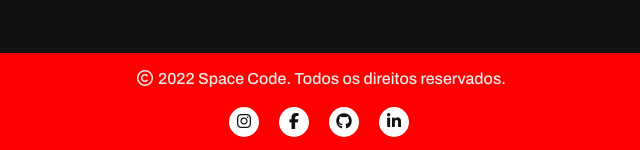
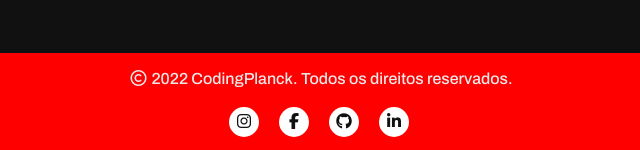
Before and after one commit to FelipeSoft/Pizzaria-Project-JavaScript, a plain HTML site: page index.html in a window 1280 px wide. Shown: the part 4457-4607 px from the top of the page, 321-961 px from the left. Drawn offline with Linux system fonts and the light colour scheme.

Commit message:
Update index.html

```diff
--- a/index.html
+++ b/index.html
@@ -128,7 +128,7 @@
     </section>
 
     <footer>
-        <p><i class="fa fa-copyright"></i>2022 Space Code. Todos os direitos reservados.</p>
+        <p><i class="fa fa-copyright"></i>2022 CodingPlanck. Todos os direitos reservados.</p>
         <div class="social-medias">
             <div class="circle">
                 <a href=""><i class="fa fa-instagram"></i></a>
```
